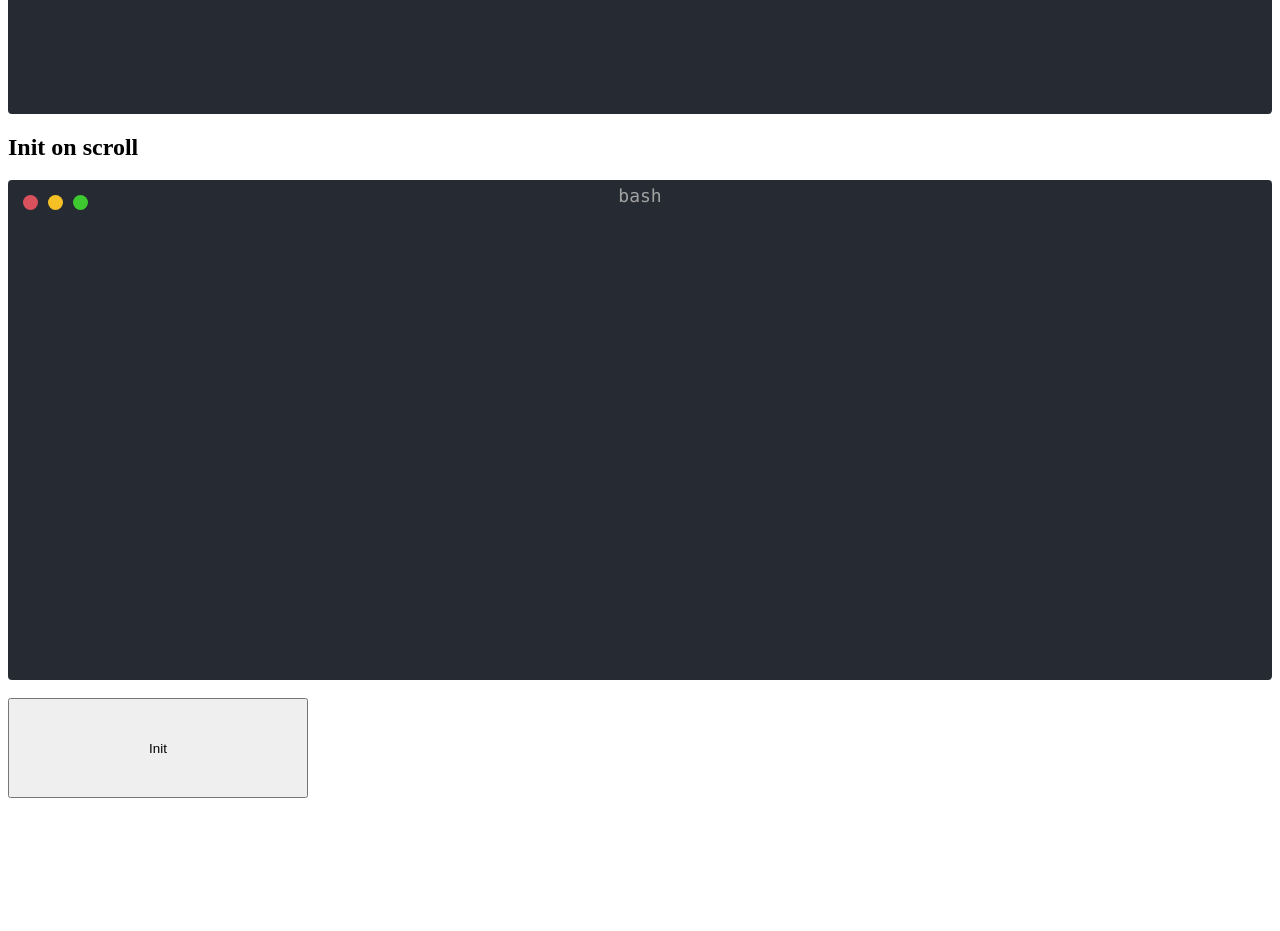
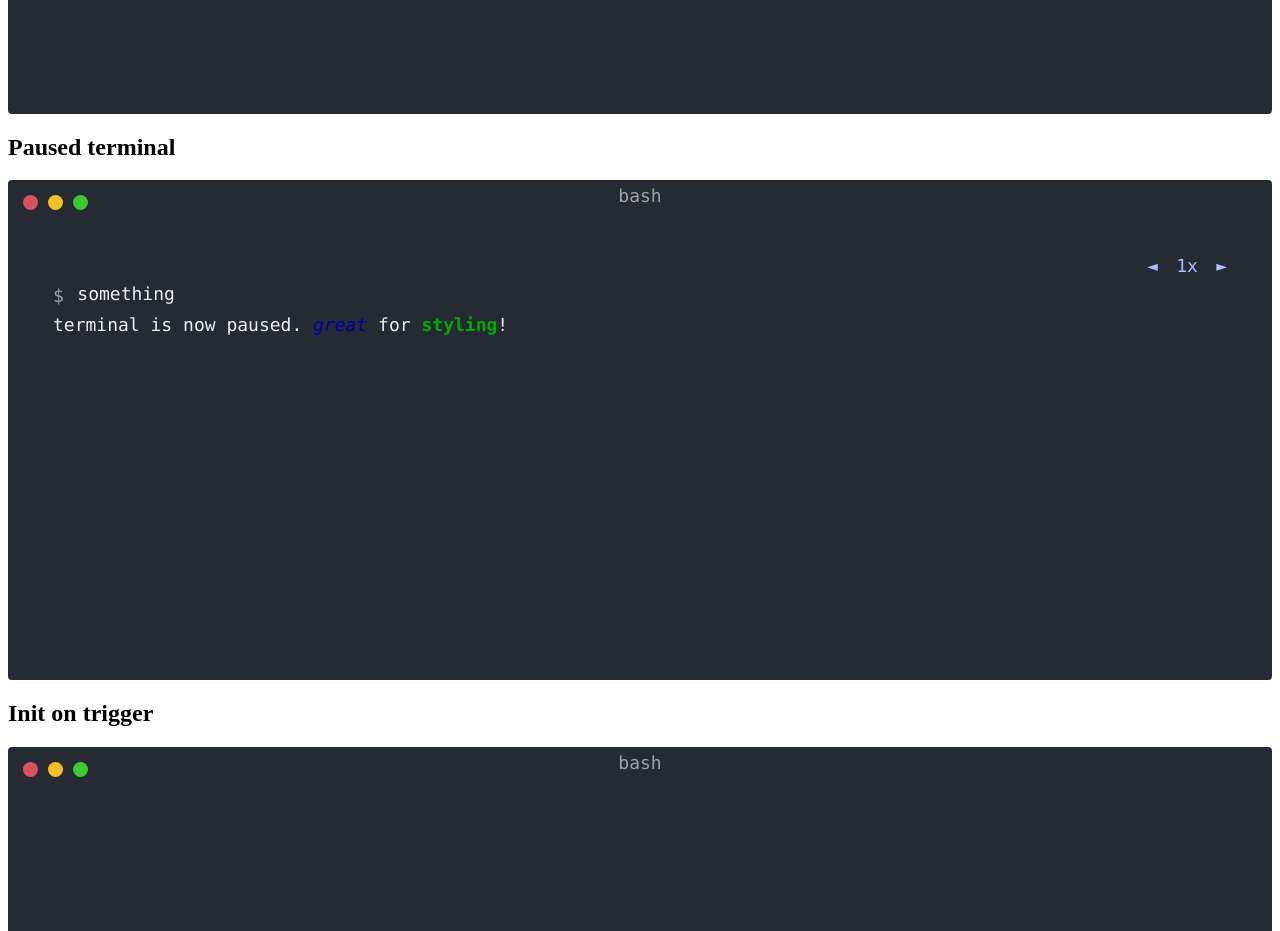
Before and after one commit to nickderobertis/terminhtml-js, a website built with Vite: page dev-src/index.html in a window 1280 px wide. Shown: the part 1020-1951 px from the top of the page. Before the commit the page ends 1826 px from the top, so only its background shows below. Built offline with nearby package versions, Linux system fonts and the light colour scheme.

Commit message:
chore: Add paused terminal demo app

```diff
--- a/dev-src/index.html
+++ b/dev-src/index.html
@@ -43,12 +43,19 @@ yeah
 <span data-ty  data-ty-delay="1001"></span>
 <span data-ty  data-ty-delay="78"><span class="ansi32">✔ Successfully updated template output</span></span>
 <span data-ty  data-ty-delay="0"></span>
-<span data-ty  data-ty-delay="78">$ cat answer1.txt</span>
+<span data-ty  data-ty-delay="78">$ cat answer1.txt and something that is long enough to go over</span>
 <span data-ty  data-ty-delay="0">50.0</span>
 <span data-ty  data-ty-delay="0">some new footer</span>
   </pre>
 
-    <h2>Init on scroll</h2>
+    <h2>Paused terminal</h2>
+    <pre id="paused">
+    <span data-ty-delay="0">$ something</span>
+    <span data-ty-delay="9999999999999">terminal is now paused. <span class="ansi3 ansi34">great</span> for <span class="ansi1 ansi32">styling</span>!</span>
+    <span data-ty-delay="0">this will never show due to delay</span>
+  </pre>
+
+    <h2>Init on trigger</h2>
     <pre id="manual-init">
       <span data-ty  data-ty-delay="5000">$ some really long input that would take a while to type and so it is clear whether this is running</span>
       <span data-ty  data-ty-delay="0">2.7</span>
--- a/dev-src/main.ts
+++ b/dev-src/main.ts
@@ -9,6 +9,12 @@ function runTerminHTMLApp() {
 
 function runDelayApp() {
   new TerminHTML("#delay", {
+    initNow: true,
+  });
+}
+
+function runPausedApp() {
+  new TerminHTML("#paused", {
     initNow: true,
   });
 }
@@ -27,4 +33,5 @@ function runManualInitApp() {
 
 runTerminHTMLApp();
 runDelayApp();
+runPausedApp();
 runManualInitApp();
```
